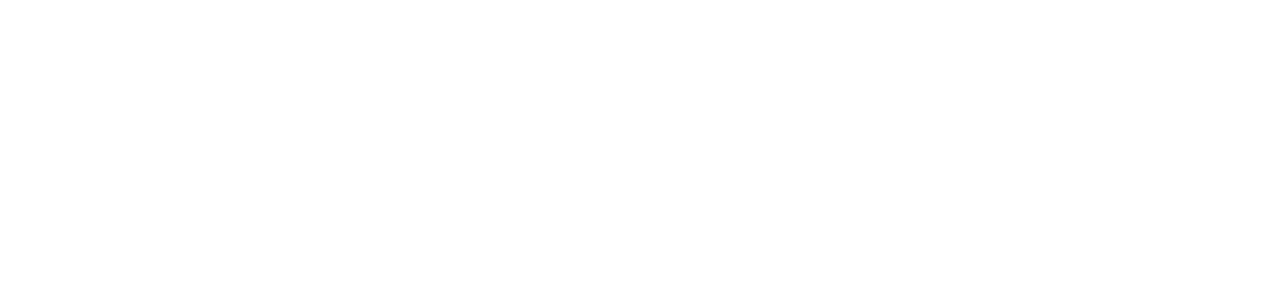
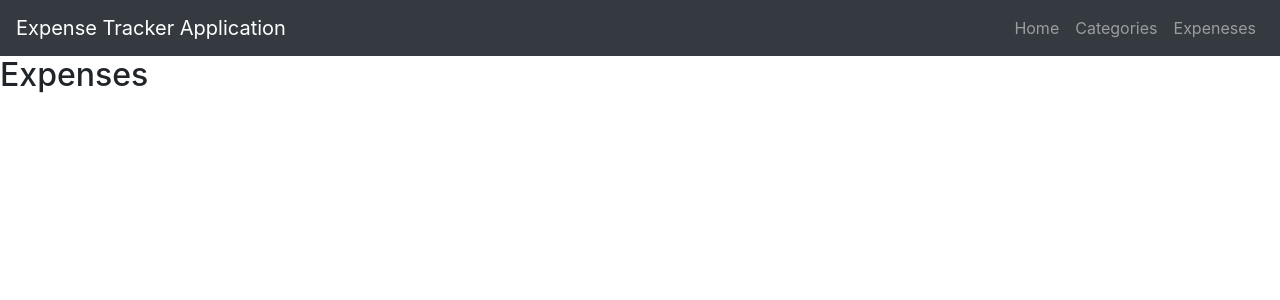
Before and after one commit to DuskoAtanasovski/expense-tracker, a React (Create React App) app in the folder app/: page /expenses in a window 1280 px wide. Shown: the top 300 px of the page. Built offline with nearby package versions, Linux system fonts and the light colour scheme.

Commit message:
adding files

```diff
--- a/app/src/App.js
+++ b/app/src/App.js
@@ -2,6 +2,7 @@
 import {Route, BrowserRouter as Router, Switch} from 'react-router-dom';
 import Category from './Category';
 import Home from './Home';
+import Expenses from './Expenses';
 
 class App extends Component {
     state = {  }
@@ -11,6 +12,7 @@
                 <Switch>
                     <Route path='/' exact={true} component={Home}/>
                     <Route path='/categories' exact={true} component={Category}/>
+                    <Route path='/expenses' exact={true} component={Expenses}/>
                 </Switch>
             </Router>
          );
--- a/app/src/Category.js
+++ b/app/src/Category.js
@@ -1,4 +1,5 @@
 import React, { Component } from 'react';
+import AppNav from './AppNav';
 
 class Category extends Component {
     state = {
@@ -18,6 +19,7 @@
 
         return (
             <div>
+                <AppNav/>
                 <h2>Categories</h2>
                 {
                     Categories.map( category =>
--- /dev/null
+++ b/app/src/Expenses.js
@@ -0,0 +1,15 @@
+import React, { Component } from 'react';
+import AppNav from './AppNav';
+
+class Expenses extends Component {
+    state = {  }
+    render() {
+        return (
+            <div>
+        <AppNav/>
+        <h2>Expenses</h2>
+        </div> );
+    }
+}
+
+export default Expenses;
--- a/app/src/Home.js
+++ b/app/src/Home.js
@@ -4,7 +4,14 @@
 class Home extends Component {
     state = {  }
     render() {
-        return ( <AppNav/> );
+        return (
+        <div>
+            <AppNav/>
+                <h2 style={{display: 'flex', justifyContent: 'center', alignItems: 'center', height: '100vh'}}>
+                    Welcome to easy expense app !
+                </h2>
+        </div>
+            );
     }
 }
 
```
